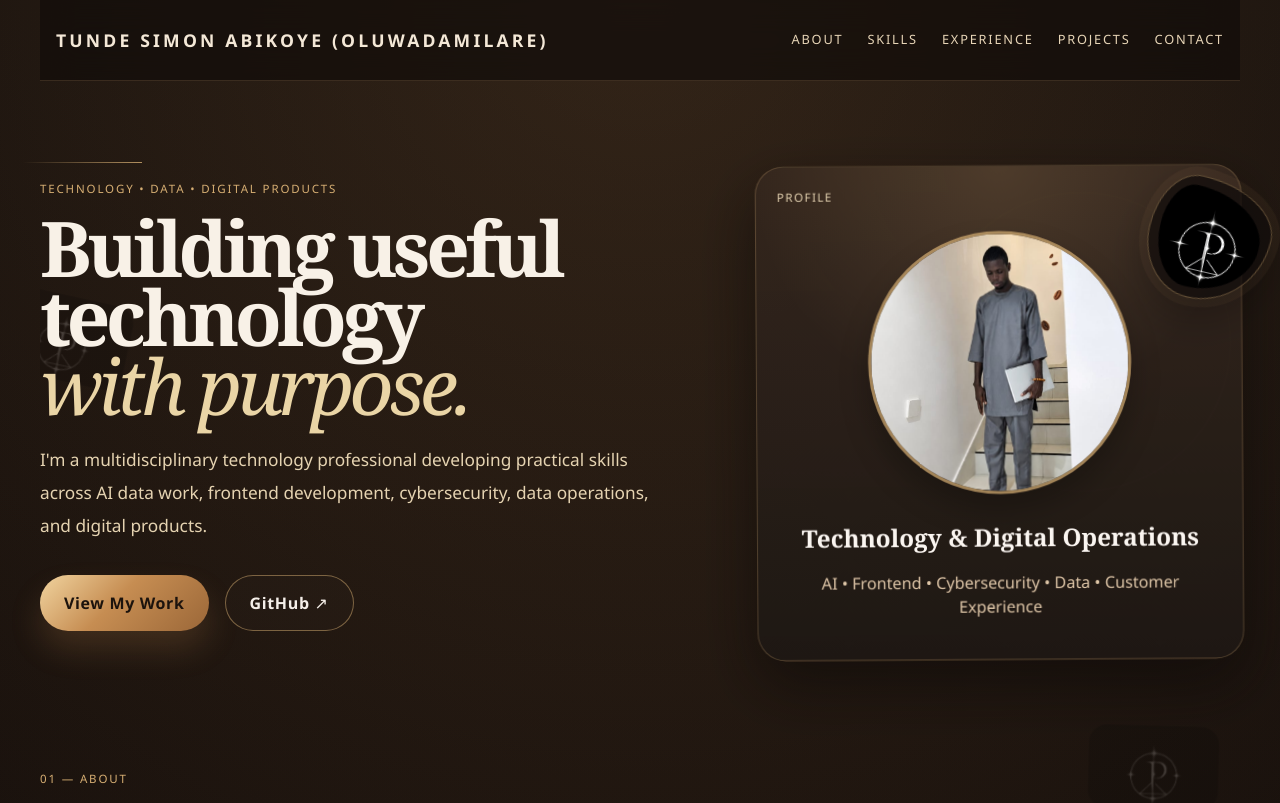
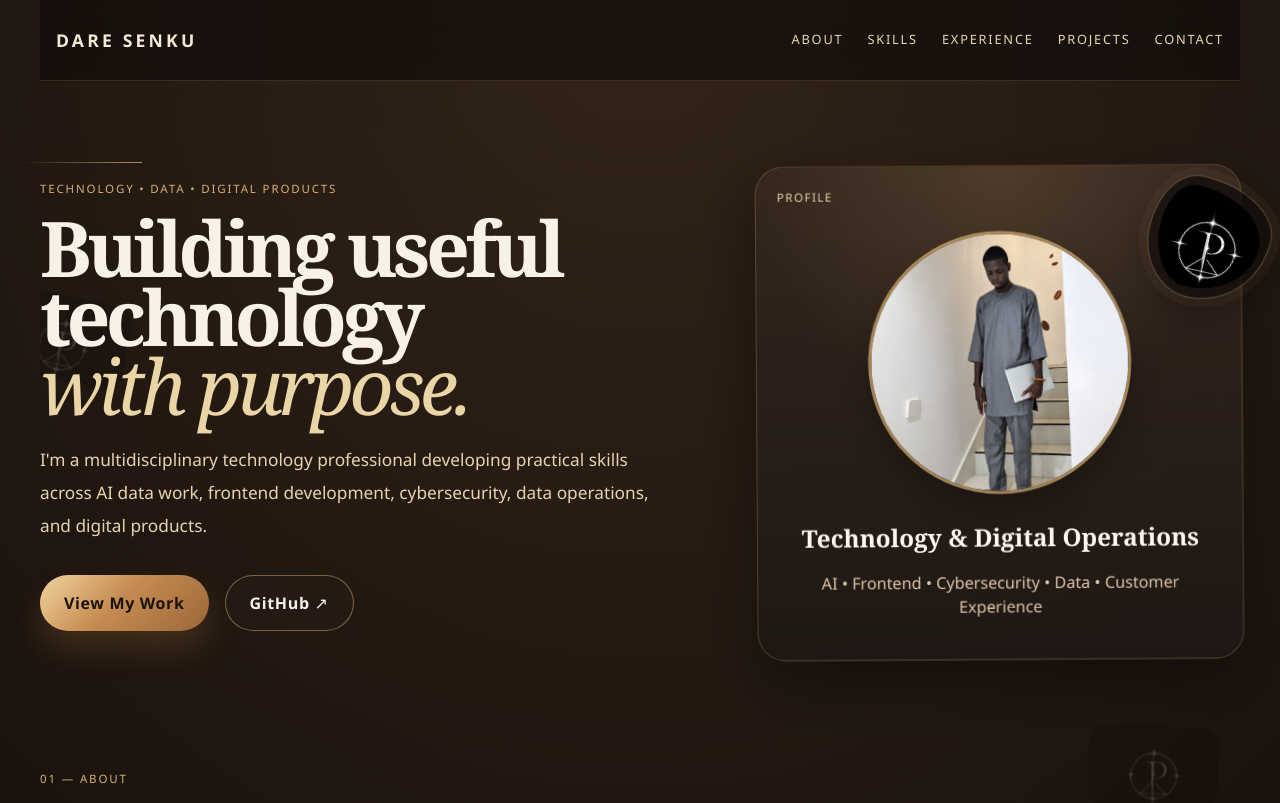
Before and after one commit to Dare-senku/portfollio, a React app: page / in a window 1280 px wide. Shown: the top 803 px of the page. Built offline with nearby package versions, Linux system fonts and the light colour scheme; the HTML template or start-up script is replaced by a standard one.

Commit message:
Update portfolio design

```diff
--- a/src/App.jsx
+++ b/src/App.jsx
@@ -117,7 +117,7 @@ function App() {
 
       <header className="site-header">
         <nav className="navbar" aria-label="Main navigation">
-          <div className="nav-logo">TUNDE SIMON ABIKOYE (OLUWADAMILARE)</div>
+          <div className="nav-logo">DARE SENKU</div>
 
           <div className="nav-links">
             {navItems.map((item) => (
```
